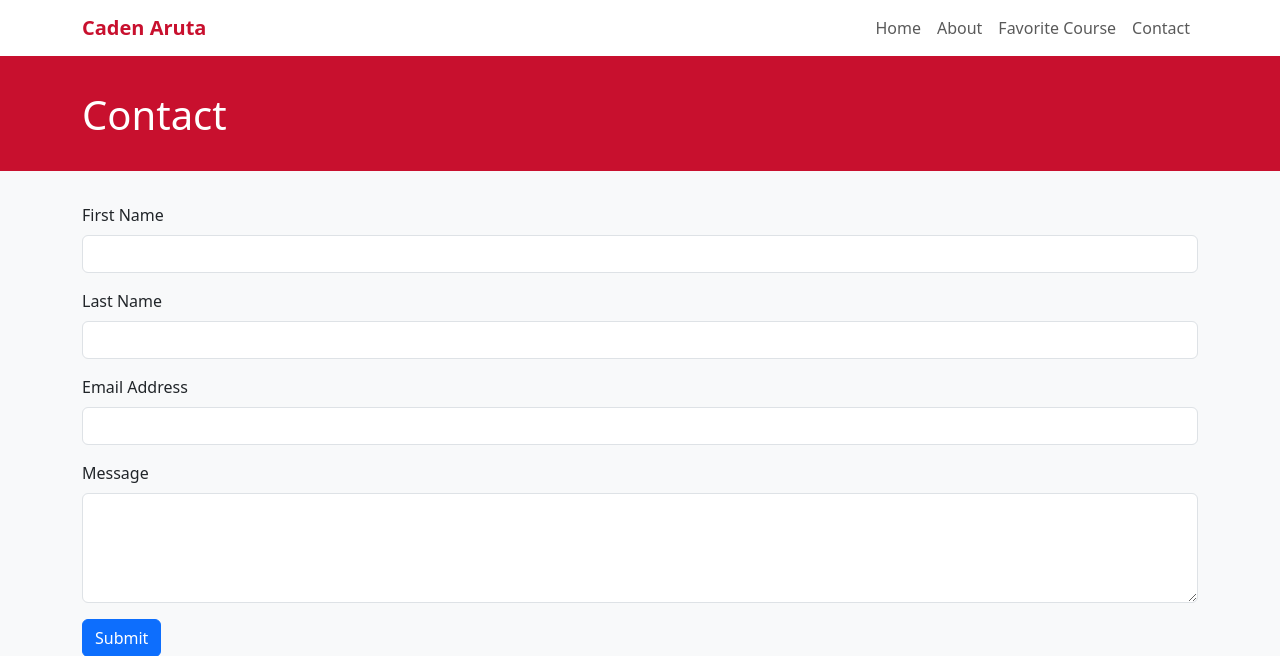
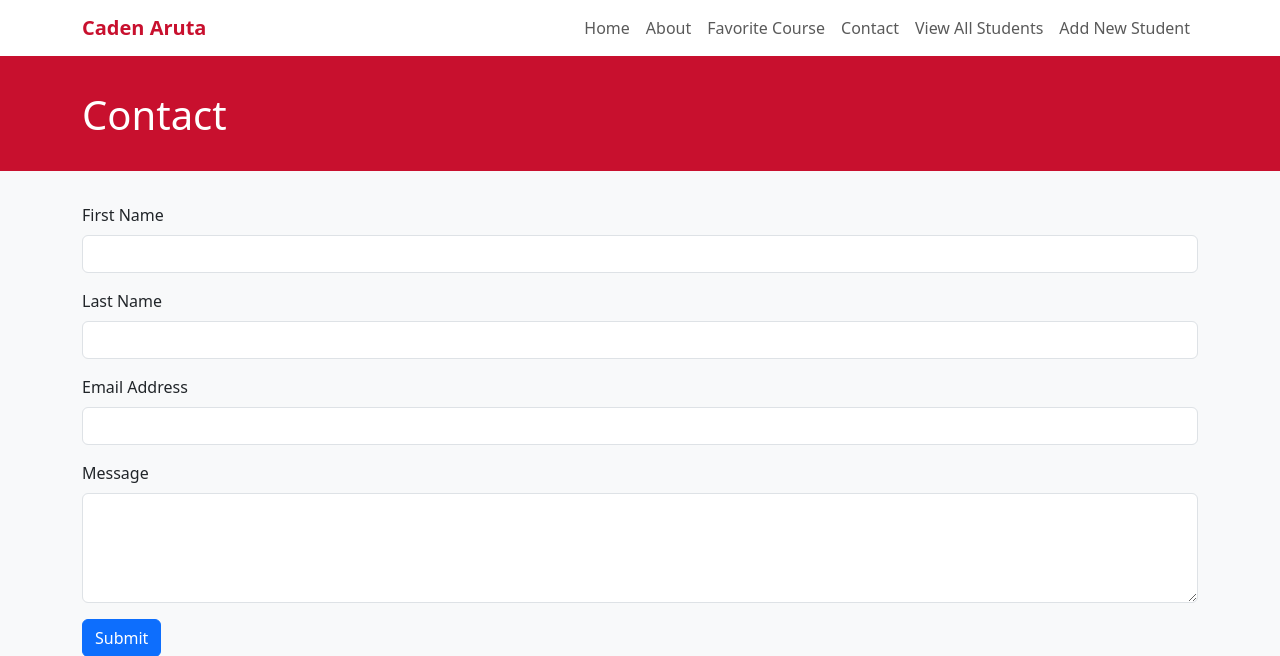
Before and after one commit to caruta10/helloWorld, a Flask app: page /contact in a window 1280 px wide. Shown: the top 656 px of the page. Run offline with Flask 3, Linux system fonts and the light colour scheme.

Commit message:
Added new list items to base.html

```diff
--- a/templates/base.html
+++ b/templates/base.html
@@ -45,6 +45,8 @@
                     <li class="nav-item"><a class="nav-link" href="/about">About</a></li>
                     <li class="nav-item"><a class="nav-link" href="/favorite-course">Favorite Course</a></li>
                     <li class="nav-item"><a class="nav-link" href="/contact">Contact</a></li>
+                    <li class="nav-item"><a class="nav-link" href="/student/view">View All Students</a></li>
+                    <li class="nav-item"><a class="nav-link" href="/student/create">Add New Student</a></li>
                 </ul>
             </div>
         </div>
```
